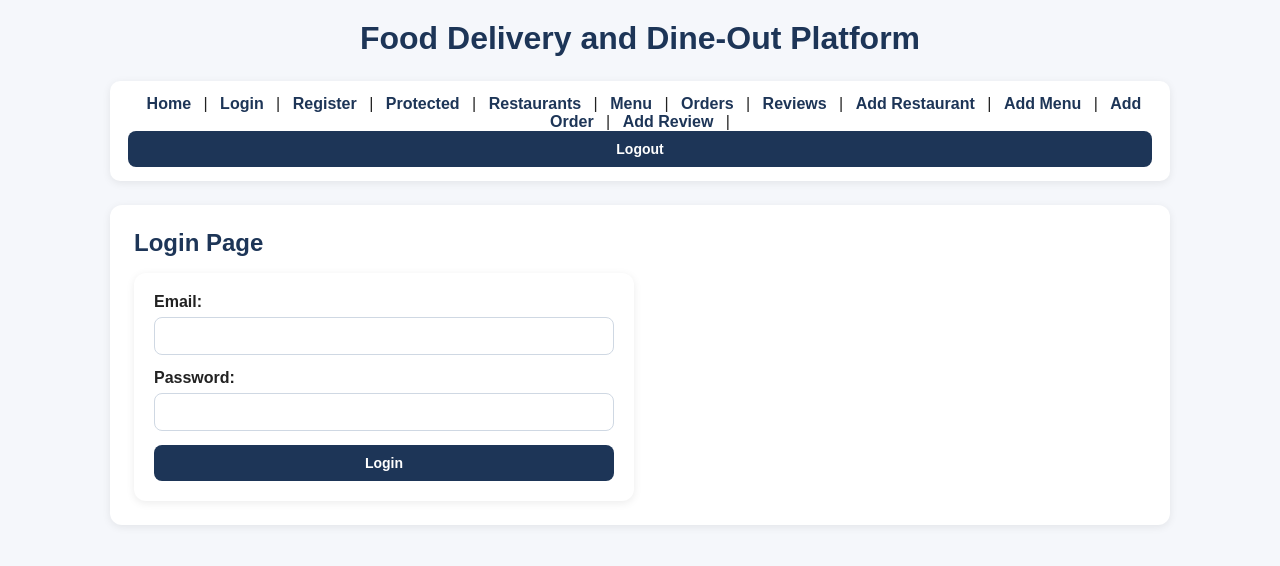
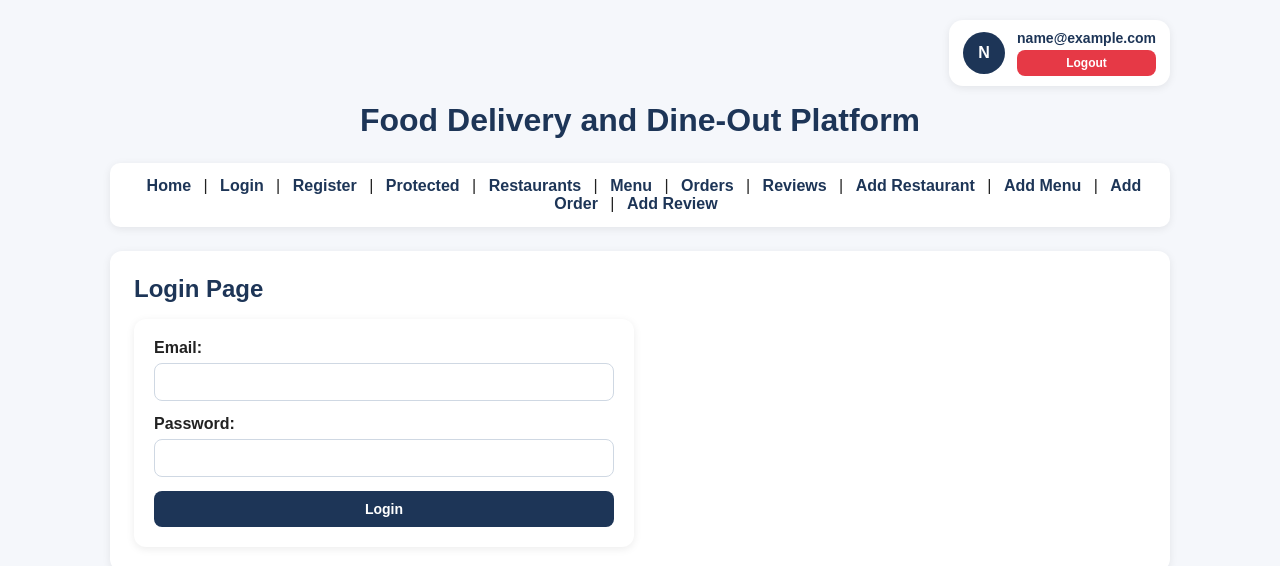
Before and after one commit to TheekshanaKandhi/Integrated-Food-Hospitality-Platform, a React app in the folder frontend/: page /login in a window 1280 px wide. Shown: the top 566 px of the page. Built offline with nearby package versions, Linux system fonts and the light colour scheme; sample sign-in values are in the browser's storage; the HTML template or start-up script is replaced by a standard one.

Commit message:
Improved top-right profile section for logged-in user

```diff
--- a/frontend/src/App.css
+++ b/frontend/src/App.css
@@ -138,3 +138,56 @@ p {
   font-weight: bold;
   color: #ffd166;
 }
+.top-bar {
+  display: flex;
+  justify-content: flex-end;
+  margin-bottom: 16px;
+}
+
+.profile-section {
+  display: flex;
+  align-items: center;
+  gap: 12px;
+  background: #ffffff;
+  padding: 10px 14px;
+  border-radius: 14px;
+  box-shadow: 0 2px 8px rgba(0, 0, 0, 0.08);
+}
+
+.profile-circle {
+  width: 42px;
+  height: 42px;
+  border-radius: 50%;
+  background: #1d3557;
+  color: white;
+  display: flex;
+  align-items: center;
+  justify-content: center;
+  font-weight: bold;
+}
+
+.profile-info {
+  display: flex;
+  flex-direction: column;
+  gap: 4px;
+}
+
+.profile-email {
+  font-size: 14px;
+  font-weight: bold;
+  color: #1d3557;
+}
+
+.logout-btn {
+  padding: 6px 10px;
+  font-size: 12px;
+  background: #e63946;
+  color: white;
+  border: none;
+  border-radius: 8px;
+  cursor: pointer;
+}
+
+.logout-btn:hover {
+  background: #c92f3a;
+}
--- a/frontend/src/App.jsx
+++ b/frontend/src/App.jsx
@@ -17,14 +17,41 @@ import PrivateRoute from "./pages/PrivateRoute";
 function App() {
   const navigate = useNavigate();
   const token = localStorage.getItem("token");
+  const userEmail = localStorage.getItem("userEmail");
 
   const handleLogout = () => {
     localStorage.removeItem("token");
+    localStorage.removeItem("userEmail");
     navigate("/login");
+  };
+
+  const getInitial = () => {
+    if (!userEmail) return "U";
+    return userEmail.charAt(0).toUpperCase();
   };
 
   return (
     <div className="app-container">
+      <div className="top-bar">
+        <div className="profile-section">
+          {token ? (
+            <>
+              <div className="profile-circle">{getInitial()}</div>
+              <div className="profile-info">
+                <span className="profile-email">{userEmail}</span>
+                <button className="logout-btn" onClick={handleLogout}>
+                  Logout
+                </button>
+              </div>
+            </>
+          ) : (
+            <div className="profile-info">
+              <span className="profile-email">Guest User</span>
+            </div>
+          )}
+        </div>
+      </div>
+
       <h1>Food Delivery and Dine-Out Platform</h1>
 
       <nav>
@@ -40,12 +67,6 @@ function App() {
         <Link to="/add-menu">Add Menu</Link> |{" "}
         <Link to="/add-order">Add Order</Link> |{" "}
         <Link to="/add-review">Add Review</Link>
-        {token && (
-          <>
-            {" | "}
-            <button onClick={handleLogout}>Logout</button>
-          </>
-        )}
       </nav>
 
       <div className="page-content">
--- a/frontend/src/pages/Login.jsx
+++ b/frontend/src/pages/Login.jsx
@@ -23,6 +23,7 @@ function Login() {
       const res = await axios.post("http://127.0.0.1:5000/api/auth/login", formData);
       setMessage(res.data.message);
       localStorage.setItem("token", res.data.token);
+      localStorage.setItem("userEmail", formData.email);
     } catch (error) {
       setMessage(error.response?.data?.message || error.message || "Login failed");
     }
```
